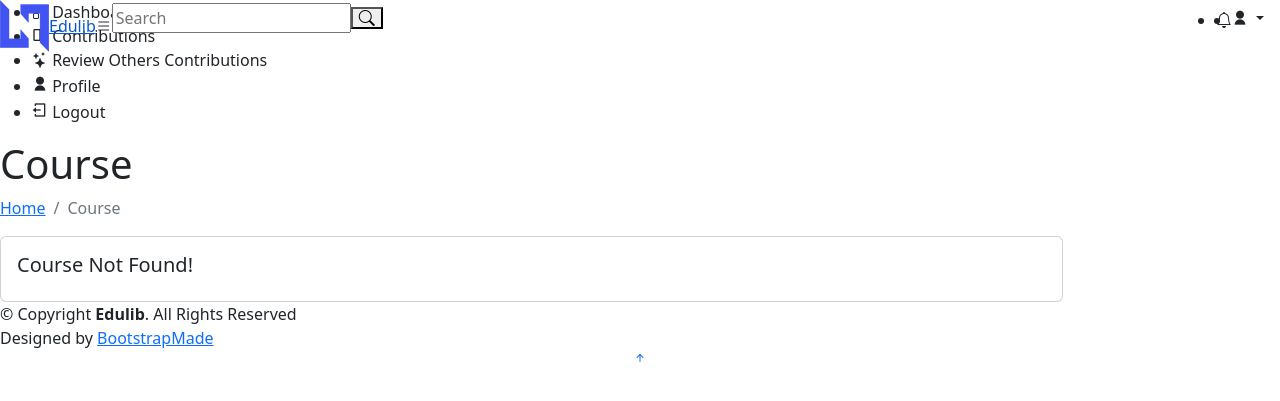
After one commit to Prakhar29Sharma/Python-Project, a Django app: template Edulib/Contributor/templates/Contributor/show_course.html in a window 1280 px wide. The commit adds this page. Shown: the top 401 px of the page. Run offline with Django 3.2, Linux system fonts and the light colour scheme; the template is opened without the code that fills it, so the values that code supplies are empty; some libraries are stand-ins or nearby versions.

Commit message:
added view course feature

```diff
--- a/Edulib/Contributor/templates/Contributor/index.html
+++ b/Edulib/Contributor/templates/Contributor/index.html
@@ -108,7 +108,7 @@
                                   <p style="font-size:15px; " class=""><span>{{ course.subject }}</span> > <span>{{ course.unit }}</span></p>
                                   <p class="card-text">{{ course.course_description }}</p>
 
-                                    <a href="#"> View Course </a>
+                                    <a href="{% url 'Contributor:course_view' course.course_id %}"> View Course </a>
                                 </div>
                               </div>
                             </div>
--- /dev/null
+++ b/Edulib/Contributor/templates/Contributor/show_course.html
@@ -0,0 +1,100 @@
+{% extends 'Contributor/base.html' %}
+
+{% block title %}Course{% endblock %}
+
+{% block body %}
+    {% include 'Contributor/header.html' %}
+    {% include 'Contributor/sidebar.html' %}
+
+    <main id="main" class="main">
+
+        <div class="pagetitle">
+        <h1>Course</h1>
+        <nav>
+        <ol class="breadcrumb">
+        <li class="breadcrumb-item"><a href="{% url 'Contributor:dashboard' %}">Home</a></li>
+        <li class="breadcrumb-item active">Course</li>
+        </ol>
+        </nav>
+        </div><!-- End Page Title -->
+
+        <section class="section">
+            <div class="row">
+                <div class="col-lg-10">
+                    <div class="card">
+                        <div class="card-body">
+                            {% if course_content %}
+                                <h5 class="card-title" style="font-size:30px;">{{course_content.course_title}}</h5>
+
+                                <div class="row">
+                                    <div class="col-lg-3 col-md-4 label" style="font-size:20px;">Subject</div>
+                                    <div class="col-lg-9 col-md-8">{{course_content.subject}}</div>
+                                </div>
+
+                                <div style="height:25px" class="row"></div>
+
+                                <div class="row">
+                                    <div class="col-lg-3 col-md-4 label" style="font-size:20px;">Unit</div>
+                                    <div class="col-lg-9 col-md-8">{{course_content.unit}}</div>
+                                </div>
+
+                                <div style="height:25px" class="row"></div>
+
+                                <div class="row">
+                                    <div class="col-lg-3 col-md-4 label" style="font-size:20px;">Course Description</div>
+                                    <div class="col-lg-9 col-md-8">{{course_content.course_description}}</div>
+                                </div>
+
+                                <div style="height:25px" class="row"></div>
+
+                                <div class="row">
+                                    <div class="col-lg-3 col-md-4 label" style="font-size:20px;">Course Objectives</div>
+                                    <div class="col-lg-9 col-md-8">
+                                        <ul>
+                                            {% for objectives in course_content.objectives %}
+                                                <li>{{objectives}}</li>
+                                            {% endfor %}
+                                        </ul>
+                                    </div>
+                                </div>
+
+                                <div style="height:25px" class="row"></div>
+
+                                <div class="row">
+                                    <div class="col-lg-3 col-md-4 label" style="font-size:20px;">Course Prerequisites</div>
+                                    <div class="col-lg-9 col-md-8">
+                                        <ul>
+                                        {% for prerequisites in course_content.prerequisites %}
+                                            <li>{{prerequisites}}</li>
+                                        {% endfor %}
+                                        </ul>
+                                    </div>
+                                </div>
+
+                                <div style="height:25px" class="row"></div>
+
+                                <div class="row">
+                                    <div class="col-lg-3 col-md-4 label" style="font-size:20px;">Notes</div>
+                                    <div class="col-lg-9 col-md-8">
+                                        {{ course_content.body | safe }}
+                                    </div>
+                                </div>
+
+                                <div style="height:25px" class="row"></div>
+
+
+
+                            {% else %}
+                                <h5 class="card-title">Course Not Found!</h5>
+                            {% endif %}
+                        </div>
+                    </div>
+                </div>
+            </div>
+        </section>
+
+    </main><!-- End #main -->
+
+
+    {% include 'Contributor/footer.html' %}
+{% endblock %}
--- a/Edulib/Contributor/urls.py
+++ b/Edulib/Contributor/urls.py
@@ -1,5 +1,5 @@
 from django.urls import path
-from .views import DashboardView, CreateProfileView, ContributeView, CreateCourseView, CreateContentView, DisplayProfileView, DraftView, DeleteDraftView, SubmitForReview
+from .views import DashboardView, CreateProfileView, ContributeView, CreateCourseView, CreateContentView, DisplayProfileView, DraftView, DeleteDraftView, SubmitForReview, CourseView
 from django.contrib.auth.decorators import login_required
 
 app_name = "Contributor"
@@ -13,5 +13,6 @@ urlpatterns = [
     path("course/<str:subject>/<str:unit>/", login_required(CreateContentView.as_view()), name="create_content"),
     path("draft/<str:course_id>/", login_required(DraftView.as_view()), name="draft_view"),
     path("draft/delete/<str:course_id>/", login_required(DeleteDraftView.as_view()), name="delete_draft"),
-    path("draft/submit/<str:course_id>/", login_required(SubmitForReview.as_view()), name="submit_for_review")
+    path("draft/submit/<str:course_id>/", login_required(SubmitForReview.as_view()), name="submit_for_review"),
+    path("course/<str:course_id>/", login_required(CourseView.as_view()), name="course_view")
 ]
```
Also changed, not shown: Edulib/Contributor/views.py (+12 -0 lines).
